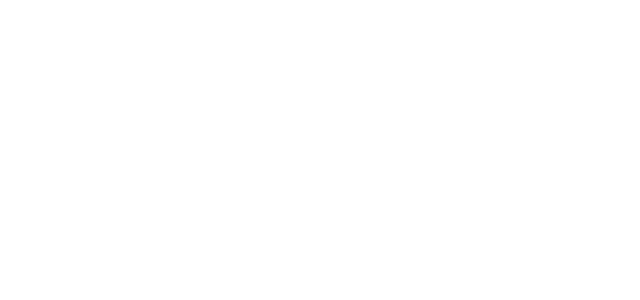
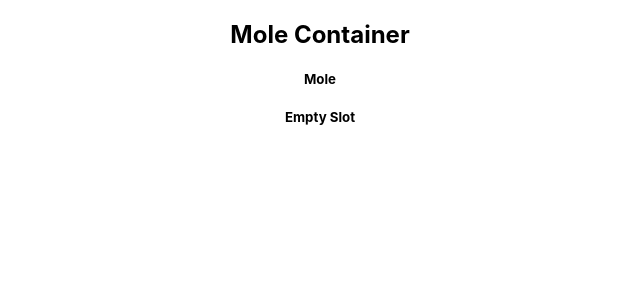
Before and after one commit to sullivan-william/react_a_mole, a React (Create React App) app: page / in a window 1280 px wide. Shown: the top 300 px of the page, without its empty margins (320-960 px from the left). Built offline with nearby package versions, Linux system fonts and the light colour scheme.

Commit message:
building components with boiler plate code

```diff
--- a/src/App.js
+++ b/src/App.js
@@ -1,9 +1,11 @@
 import logo from './logo.svg';
 import './App.css';
+import MoleContainer from './MoleContainer';
 
 function App() {
   return (
     <div className="App">
+      <MoleContainer />
     </div>
   );
 }
--- a/src/EmptySlot.js
+++ b/src/EmptySlot.js
@@ -0,0 +1,9 @@
+function EmptySlot(props) {
+    return (
+        <div>
+            <h5>Empty Slot</h5>
+        </div>
+    )
+}
+
+export default EmptySlot
--- a/src/Mole.js
+++ b/src/Mole.js
@@ -0,0 +1,9 @@
+function Mole(props) {
+    return (
+        <div>
+            <h5>Mole</h5>
+        </div>
+    )
+}
+
+export default Mole
--- a/src/MoleContainer.js
+++ b/src/MoleContainer.js
@@ -0,0 +1,14 @@
+import Mole from "./Mole"
+import EmptySlot from "./EmptySlot"
+
+function MoleContainer(props) {
+    return (
+        <div>
+            <h2>Mole Container</h2>
+            <Mole />
+            <EmptySlot />
+        </div>
+    )
+}
+
+export default MoleContainer
```
